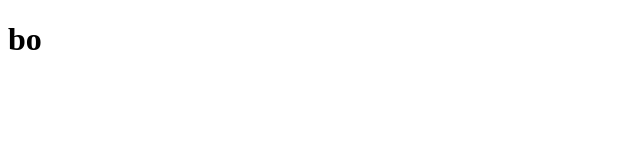
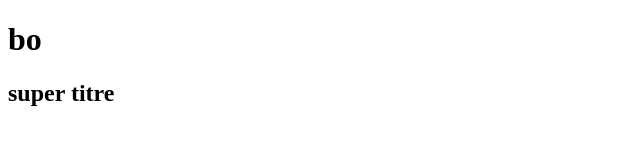
Before and after one commit to emtpo/sharing, a plain HTML site: page index.html in a window 1280 px wide. Shown: the whole page, without its empty margins (0-640 px from the left). Drawn offline with Linux system fonts and the light colour scheme.

Commit message:
add title h2

```diff
--- a/index.html
+++ b/index.html
@@ -8,5 +8,6 @@
 </head>
 <body>
     <h1>bo</h1>
+    <h2>super titre</h2>
 </body>
 </html>
```
